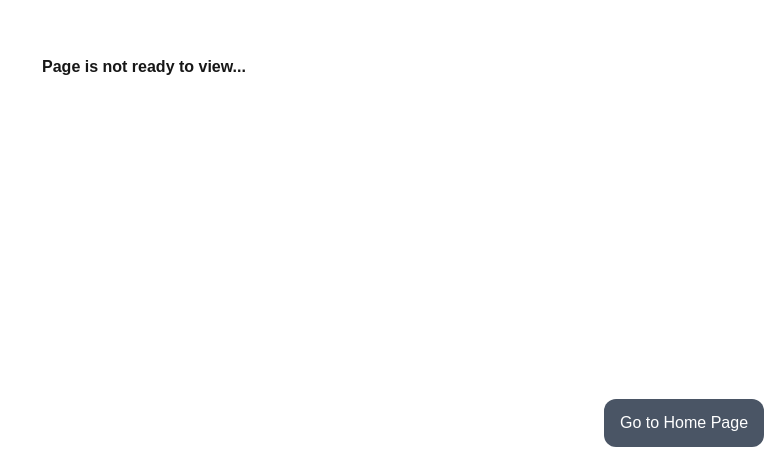
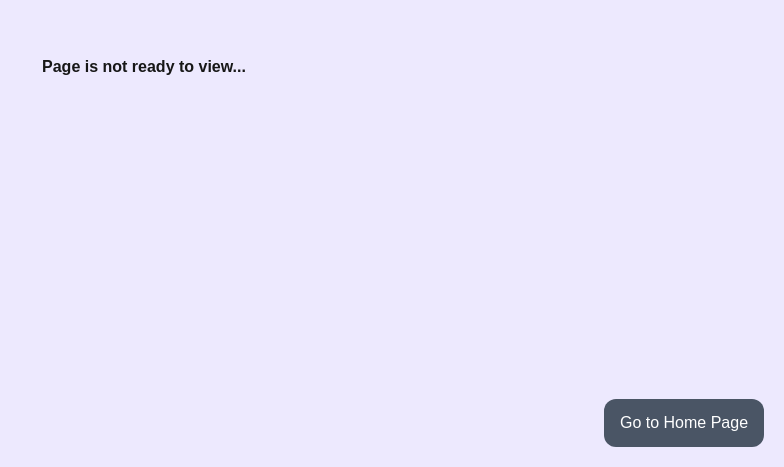
Before and after one commit to NxGin97/cprg306-assignments, a Next.js app: page /empty-page in a window 1280 px wide. Shown: the part 333-800 px from the top of the page, without its empty margins (496-1280 px from the left). Built offline with nearby package versions, Linux system fonts and the light colour scheme.

Commit message:
chagning empty page background color

```diff
--- a/app/empty-page/page.js
+++ b/app/empty-page/page.js
@@ -2,7 +2,7 @@ import ReturnHome from '../components/ReturnHome';
 
 export default function Page() {
   return (
-    <main className="min-h-screen flex flex-col items-center justify-center font-size-30">
+    <main className="min-h-screen flex flex-col items-center justify-center font-size-30 bg-violet-100 py-10">
       <h1 className="font-bold text-center">Page is not ready to view...</h1>
       <ReturnHome />
     </main>
```
